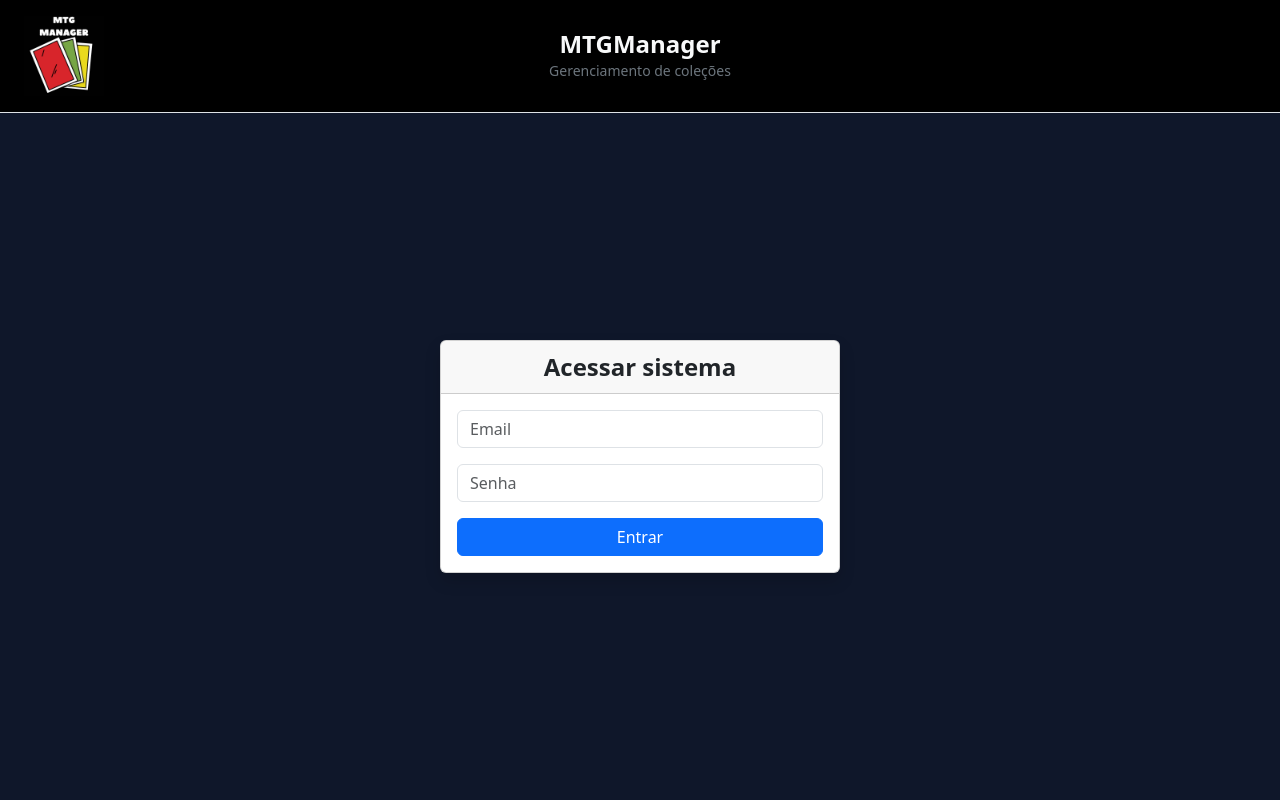
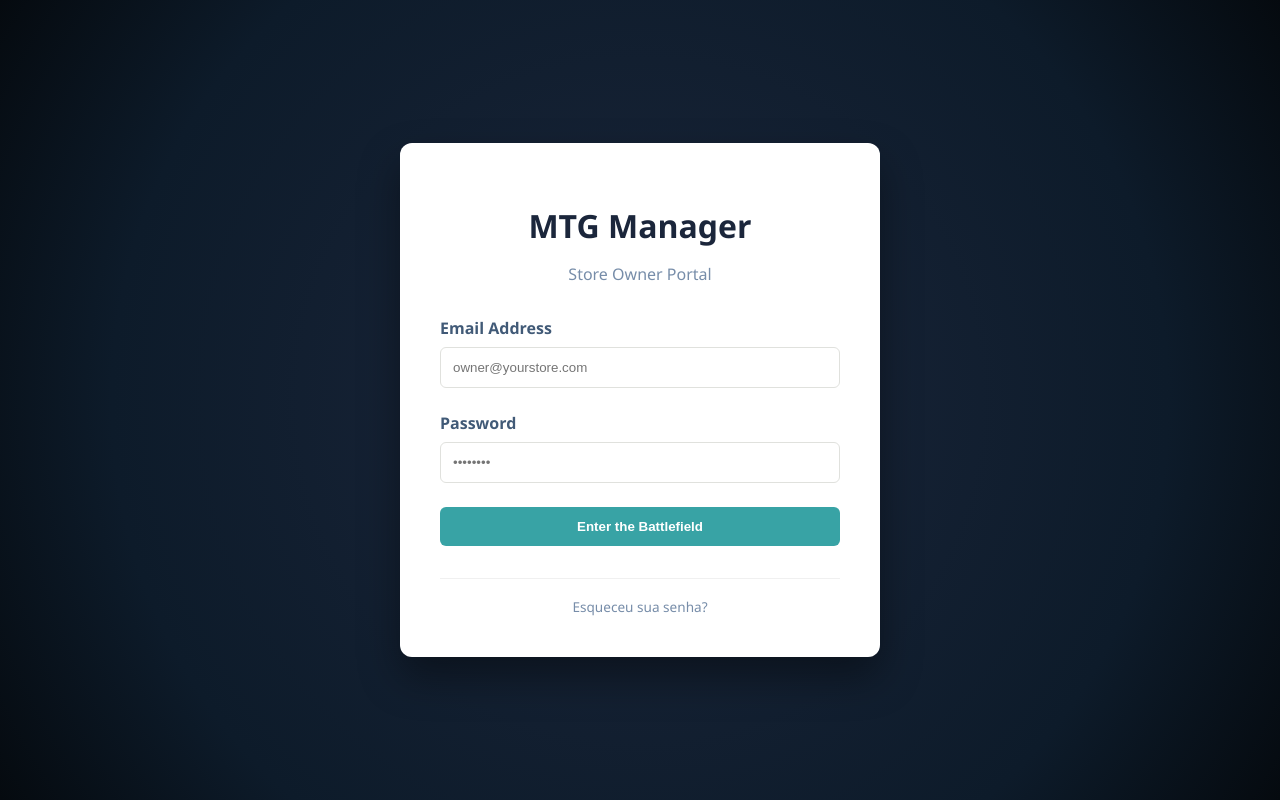
Before and after one commit to GJosetti/MTGManager, a React app in the folder frontend/: page /login in a window 1280 px wide. Built offline with nearby package versions, Linux system fonts and the light colour scheme; the HTML template or start-up script is replaced by a standard one.

Commit message:
Refazendo front e página de login

```diff
--- /dev/null
+++ b/frontend/src/Components/InputField.jsx
@@ -0,0 +1,18 @@
+import React from 'react';
+
+const InputField = ({ label, type, value, onChange, placeholder }) => {
+    return (
+        <div className="input-group">
+            <label>{label}</label>
+            <input
+                type={type}
+                value={value}
+                onChange={onChange}
+                placeholder={placeholder}
+                required
+            />
+        </div>
+    );
+};
+
+export default InputField;
--- /dev/null
+++ b/frontend/src/Components/LoginForm.jsx
@@ -0,0 +1,46 @@
+import React, { useState } from 'react';
+import InputField from './InputField';
+
+const LoginForm = () => {
+    const [email, setEmail] = useState('');
+    const [password, setPassword] = useState('');
+
+    const handleSubmit = (e) => {
+        e.preventDefault();
+
+        // --- BACKEND INTEGRATION POINT ---
+        // Place your API call here (e.g., fetch or axios).
+        // Example:
+        // loginUser({ email, password })
+        //   .then(res => handleSuccess(res))
+        //   .catch(err => handleError(err));
+
+        console.log('Attempting login with:', { email, password });
+    };
+
+    return (
+        <form className="login-form" onSubmit={handleSubmit}>
+            <InputField
+                label="Email Address"
+                type="email"
+                value={email}
+                onChange={(e) => setEmail(e.target.value)}
+                placeholder="owner@yourstore.com"
+            />
+
+            <InputField
+                label="Password"
+                type="password"
+                value={password}
+                onChange={(e) => setPassword(e.target.value)}
+                placeholder="••••••••"
+            />
+
+            <button type="submit" className="login-button">
+                Enter the Battlefield
+            </button>
+        </form>
+    );
+};
+
+export default LoginForm;
--- /dev/null
+++ b/frontend/src/Components/Sidebar.jsx
@@ -0,0 +1,32 @@
+function Sidebar({ onSelect }) {
+    return (
+        <div className="d-flex flex-column p-3 border-end text-light"
+             style={{ width: "220px", minHeight: "100vh",backgroundColor: "#020617"}}>
+
+            <h5 className="fw-bold mb-4">Admin</h5>
+
+            <button
+                className="btn btn-outline-light text-start mb-2"
+                onClick={() => onSelect("funcionarios")}
+            >
+                👥 Funcionários
+            </button>
+
+            <button
+                className="btn btn-outline-light text-start mb-2"
+                onClick={() => onSelect("estoque")}
+            >
+                📦 Estoque
+            </button>
+
+            <button
+                className="btn btn-outline-light text-start"
+                onClick={() => onSelect("vendas")}
+            >
+                💰 Vendas
+            </button>
+        </div>
+    );
+}
+
+export default Sidebar;
--- a/frontend/src/Components/TextInput.jsx
+++ /dev/null
@@ -1,13 +0,0 @@
-function TextInput({ type = "text", value, onChange, placeholder }) {
-    return (
-        <input
-            type={type}
-            className="form-control mb-3"
-            value={value}
-            onChange={onChange}
-            placeholder={placeholder}
-        />
-    );
-}
-
-export default TextInput;
--- a/frontend/src/Pages/Admin/AdminHome.jsx
+++ b/frontend/src/Pages/Admin/AdminHome.jsx
@@ -1,7 +1,32 @@
-function AdminHome ()
-{
-    return(
-      <h1>Estou na Home do Admin</h1>
+import { useState } from "react";
+import Sidebar from "../../Components/Sidebar.jsx";
+
+function AdminHome() {
+    const [section, setSection] = useState("funcionarios");
+
+    function renderContent() {
+        switch (section) {
+            case "funcionarios":
+                return <h2 className={"text-light"}>Gerenciamento de Funcionários</h2>;
+            case "estoque":
+                return <h2 className={"text-light"}>Controle de Estoque</h2>;
+            case "vendas":
+                return <h2 className={"text-light"}>Relatório de Vendas</h2>;
+            default:
+                return <h2 className={"text-light"}>Bem-vindo, Admin</h2>;
+        }
+    }
+
+    return (
+        <div className="d-flex">
+            {/* Sidebar */}
+            <Sidebar onSelect={setSection} />
+
+            {/* Conteúdo principal */}
+            <main className="p-4 flex-grow-1">
+                {renderContent()}
+            </main>
+        </div>
     );
 }
 
--- a/frontend/src/Pages/Login.jsx
+++ b/frontend/src/Pages/Login.jsx
@@ -1,90 +1,28 @@
-import React, { useState } from "react";
-import Header from "../Components/Header";
-import Card from "../Components/Card";
-import TextInput from "../Components/TextInput";
-import Button from "../Components/Button";
-import { useNavigate } from "react-router-dom";
-import axios from "axios";
+import React from 'react';
+import LoginForm from '../Components/LoginForm.jsx';
+import '../Style/LoginStyle.css';
 
-function Login() {
-    const [email, setEmail] = useState("");
-    const [password, setPassword] = useState("");
-    const [error, setError] = useState(null);
-    const navigate = useNavigate();
+const LoginPage = () => {
+    return (
+        <div className="login-container">
+            <div className="login-card">
+                <header className="login-header">
+                    <h1>MTG Manager</h1>
+                    <p>Store Owner Portal</p>
+                </header>
 
-    const handleLogin = async () => {
-        try {
-            setError(null);
-
-            const response = await axios.post(
-                "/api/auth/login",
-                {
-                    user: email,
-                    password,
-                },
-                { withCredentials: true }
-            );
-
-            const role = response.data.role;
-            console.log(role);
-            //Admin
-            if(role == 0)
-            {
-                navigate("/admin/home");
-            }//Funcionario
-            else if (role == 1)
-            {
-                navigate("/funcionario/home");
-            }//Cliente
-            else if (role == 2)
-            {
-                navigate("/cliente/home");
-            }
-            else
-            {
-                setError("poisé");
-            }
+                <LoginForm />
 
 
-        } catch {
-            setError("Email ou senha inválidos");
-        }
-    };
+                <footer className="login-footer">
+                    <a href="/forgot-password" title="Recuperar acesso" className="forgot-password-link">
+                        Esqueceu sua senha?
+                    </a>
+                </footer>
 
-    return (
-        <>
-            <Header />
+            </div>
+        </div>
+    );
+};
 
-
-            <main className="flex-grow-1 d-flex justify-content-center align-items-center">
-                <Card title="Acessar sistema" className="shadow" style={{ width: "400px" }}>
-
-                    {error && <div className="alert alert-danger">{error}</div>}
-
-                    <TextInput
-                        type="email"
-                        value={email}
-                        onChange={(e) => setEmail(e.target.value)}
-                        placeholder="Email"
-                    />
-
-                    <TextInput
-                        type="password"
-                        value={password}
-                        onChange={(e) => setPassword(e.target.value)}
-                        placeholder="Senha"
-                    />
-
-                    <div className="d-grid">
-                        <Button className="btn-primary" onClick={handleLogin}>
-                            Entrar
-                        </Button>
-                    </div>
-
-                </Card>
-            </main>
-        </>
-    );
-}
-
-export default Login;
+export default LoginPage;
--- /dev/null
+++ b/frontend/src/Style/LoginStyle.css
@@ -0,0 +1,108 @@
+/* LoginStyles.css */
+
+.login-container {
+    display: flex;
+    justify-content: center;
+    align-items: center;
+    min-height: 100vh;
+
+    /* Efeito de Iluminação:
+       Um gradiente radial que vai de um azul mais claro no centro
+       para o azul marinho profundo nas bordas */
+    background: radial-gradient(
+            circle at center,
+            #1b263b 0%,    /* Cor interna mais clara (foco de luz) */
+            #0d1b2a 70%,   /* Cor intermediária */
+            #050a0f 100%   /* Bordas quase pretas para dar contraste */
+    );
+
+    font-family: 'Segoe UI', Tahoma, Geneva, Verdana, sans-serif;
+}
+
+.login-card {
+    background-color: #ffffff; /* Card branco para destacar do fundo escuro */
+    padding: 2.5rem;
+    border-radius: 12px;
+
+    /* Sombra suave para o card não parecer "achatado" */
+    box-shadow: 0 20px 40px rgba(0, 0, 0, 0.4);
+
+    width: 100%;
+    max-width: 400px;
+    text-align: center;
+    z-index: 1; /* Garante que fique acima de qualquer efeito de fundo */
+}
+
+/* Restante dos estilos permanecem os mesmos */
+.login-header h1 {
+    color: #1b263b;
+    margin-bottom: 0.5rem;
+    font-size: 2rem;
+}
+
+.login-header p {
+    color: #778da9;
+    margin-bottom: 2rem;
+}
+
+.input-group {
+    text-align: left;
+    margin-bottom: 1.5rem;
+}
+
+.input-group label {
+    display: block;
+    margin-bottom: 0.5rem;
+    font-weight: 600;
+    color: #415a77;
+}
+
+.input-group input {
+    width: 100%;
+    padding: 0.75rem;
+    border: 1px solid #e0e1dd;
+    border-radius: 6px;
+    box-sizing: border-box;
+}
+
+.login-button {
+    width: 100%;
+    padding: 0.75rem;
+    background-color: #38a3a5;
+    color: white;
+    border: none;
+    border-radius: 6px;
+    font-weight: bold;
+    cursor: pointer;
+    transition: all 0.3s ease;
+}
+
+.login-button:hover {
+    background-color: #22577a;
+    box-shadow: 0 0 15px rgba(56, 163, 165, 0.4); /* Glow no botão ao passar o mouse */
+}
+
+.login-footer {
+    margin-top: 2rem;
+    border-top: 1px solid #f0f0f0; /* Uma linha bem sutil para separar */
+    padding-top: 1rem;
+}
+
+.forgot-password-link {
+    color: #778da9;
+    text-decoration: none;
+    font-size: 0.85rem;
+    font-weight: 500;
+    transition: all 0.3s ease;
+    display: inline-block;
+}
+
+.forgot-password-link:hover {
+    color: #38a3a5; /* Muda para a cor principal do tema */
+    transform: translateY(-1px); /* Pequeno salto para indicar interatividade */
+}
+
+/* Opcional: Estilo se você quiser que pareça um botãozinho discreto */
+.forgot-password-link:active {
+    transform: translateY(0);
+}
--- a/frontend/src/main.jsx
+++ b/frontend/src/main.jsx
@@ -1,7 +1,5 @@
 import { StrictMode } from 'react'
 import { createRoot } from 'react-dom/client'
-import 'bootstrap/dist/css/bootstrap.min.css';
-import 'bootstrap/dist/js/bootstrap.bundle.min.js';
 import App from './App.jsx'
 import "./index.css"; // seu css
 
```
